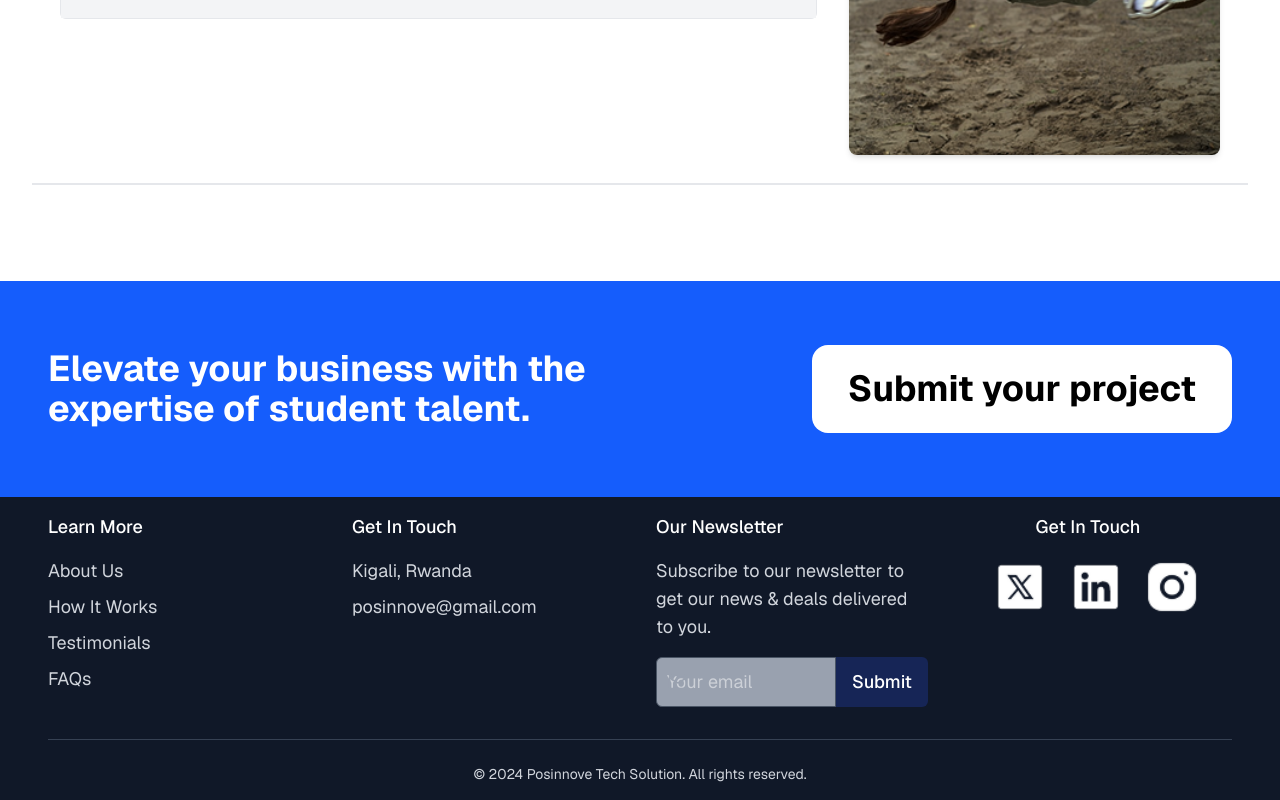
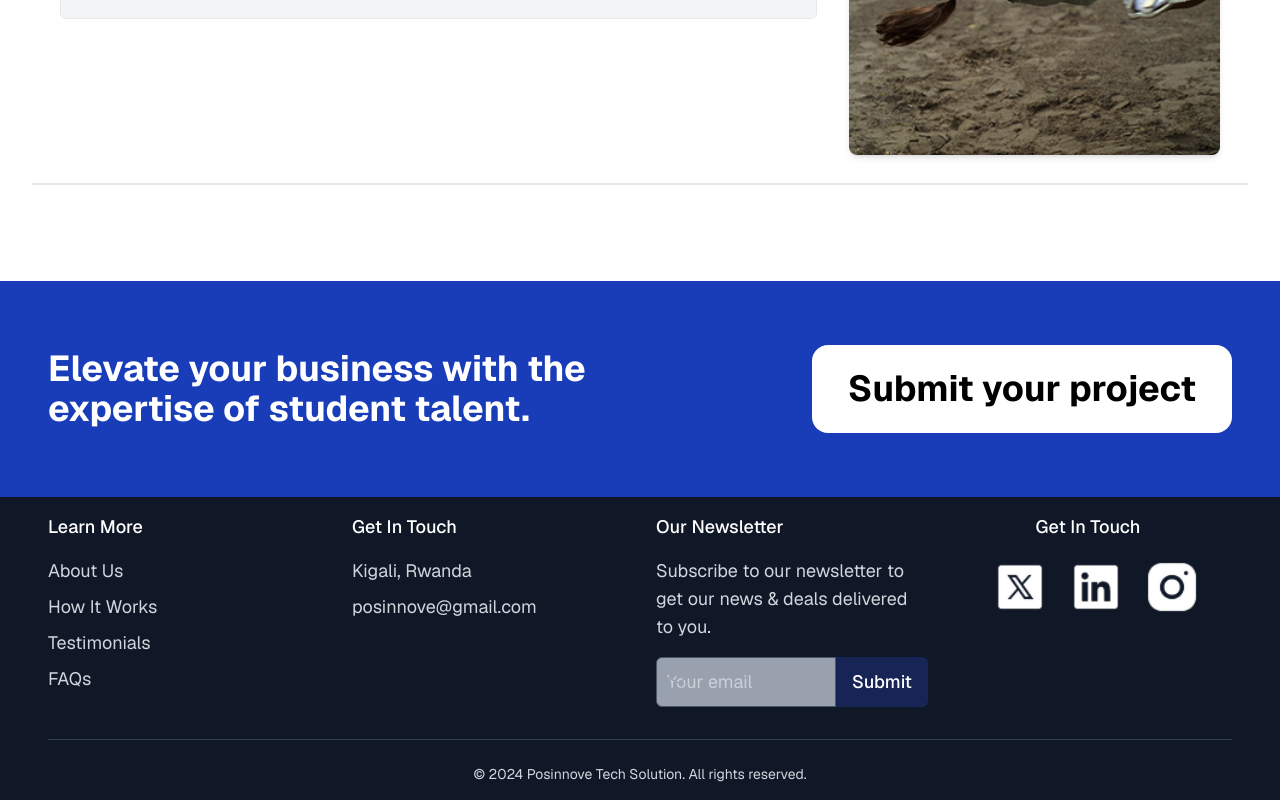
Before and after one commit to Willy-Norbert/Posinnive_website, a Next.js app: page / in a window 1280 px wide. Shown: the part 4895-5695 px from the top of the page. Built offline with nearby package versions, Linux system fonts and the light colour scheme.

Commit message:
doing readme

```diff
--- a/src/components/CtaSection.tsx
+++ b/src/components/CtaSection.tsx
@@ -5,7 +5,7 @@ import { Button } from '@/components/ui/button';
 
 const CtaSection: React.FC = () => {
   return (
-    <section className="bg-blue-600 text-white md:py-12 py-5">
+    <section className="bg-blue-800 text-white md:py-12 py-5">
       <div className="max-w-7xl mx-auto px-4 sm:px-6 lg:px-8">
         <div className="flex flex-col md:flex-row container-sm  justify-center p-4 md:gap-20 gap-6 items-center">
           <h2 className=" md:text-4xl text-3xl font-bold  mb-3 md:mb-0 md:text-start  text-center">
```
